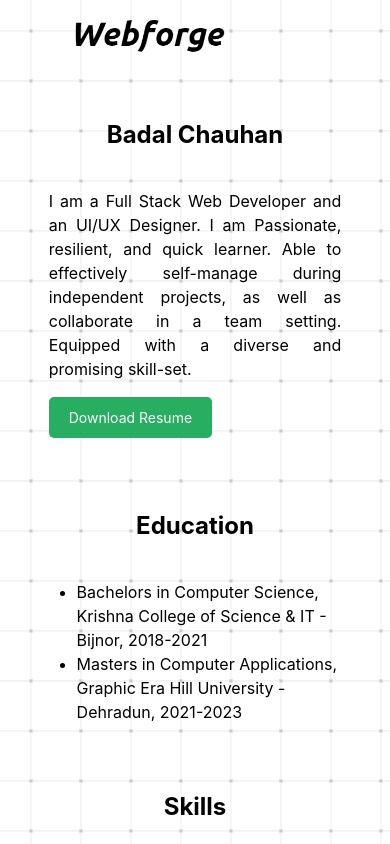
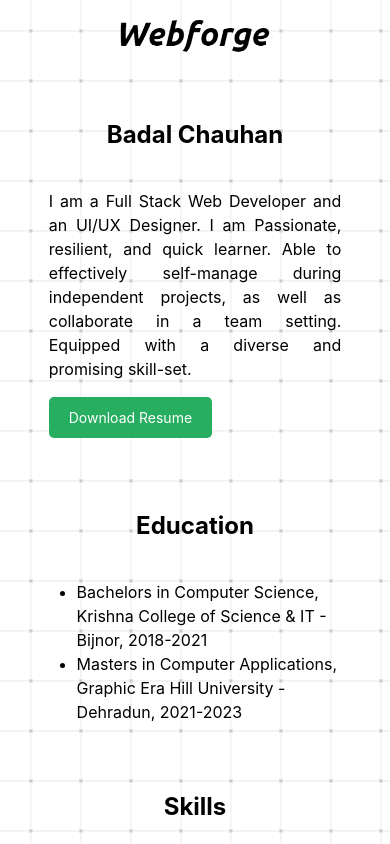
Before and after one commit to BadalChauhan15/my-portfolio, a React (Create React App) app: page / in a window 390 px wide. Shown: the top 844 px of the page. Built offline with nearby package versions, Linux system fonts and the light colour scheme.

Commit message:
changes in style

```diff
--- a/src/components/css/Header.css
+++ b/src/components/css/Header.css
@@ -5,7 +5,7 @@
 
 .app-logo {
     width: 100px;
-    margin-left: 75px;
+    margin-left: 210px;
     margin-right: auto;
 }
 
@@ -13,5 +13,6 @@
 
     .app-logo {
         width: 150px;
+        margin: 0 auto;
     }
 }
--- a/src/components/css/Project.css
+++ b/src/components/css/Project.css
@@ -18,6 +18,7 @@
     max-width: 100%;
     max-height: 220px;
     width: 400px;
+    border-radius: 6px;
     box-shadow: 0 8px 16px rgba(0, 0, 0, 0.2); /* Add smooth shadow */
     transform: scale(1); /* Reset the initial translation */
     transition: transform 0.3s ease-in-out; /* Add transition */
```
